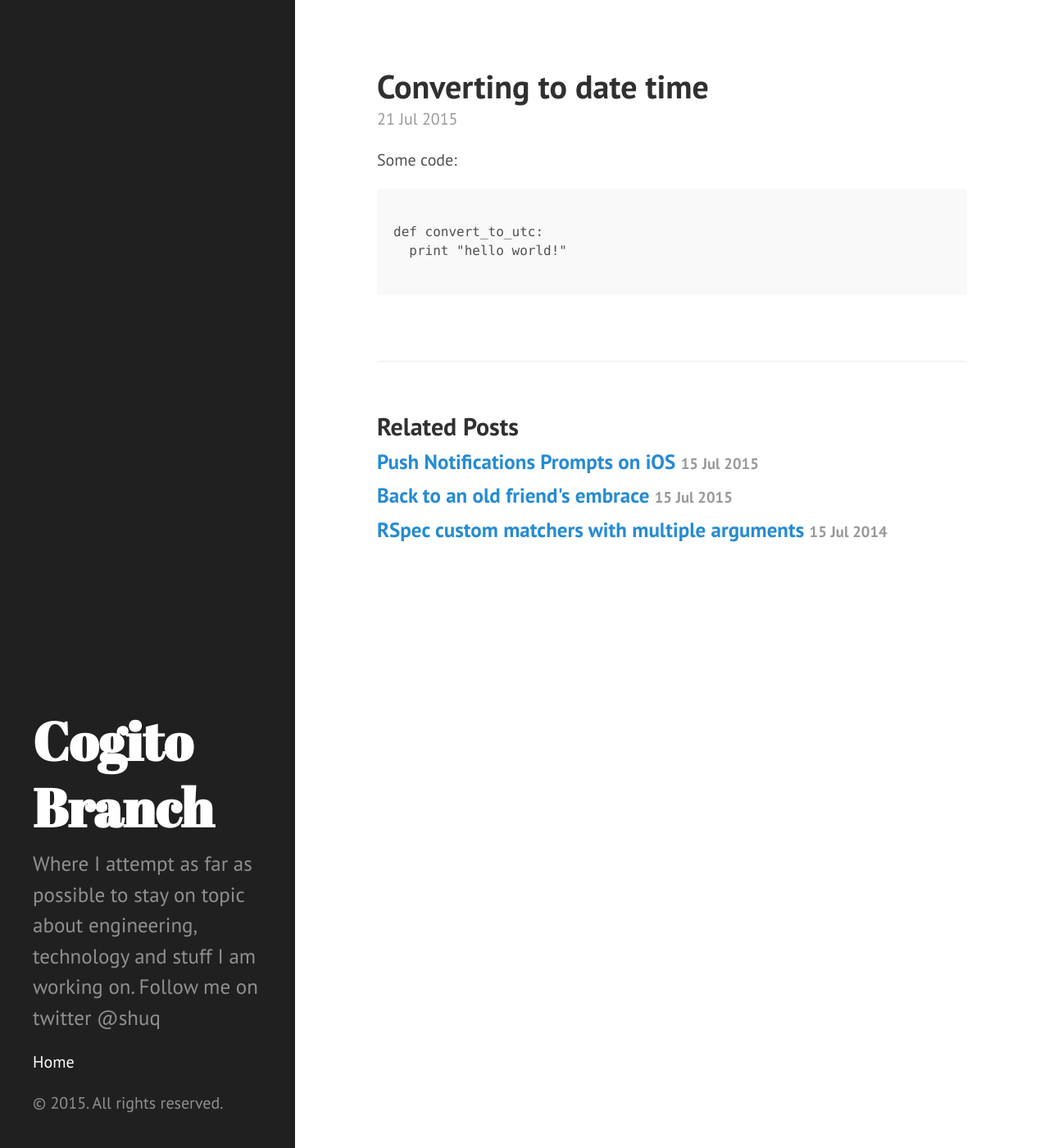
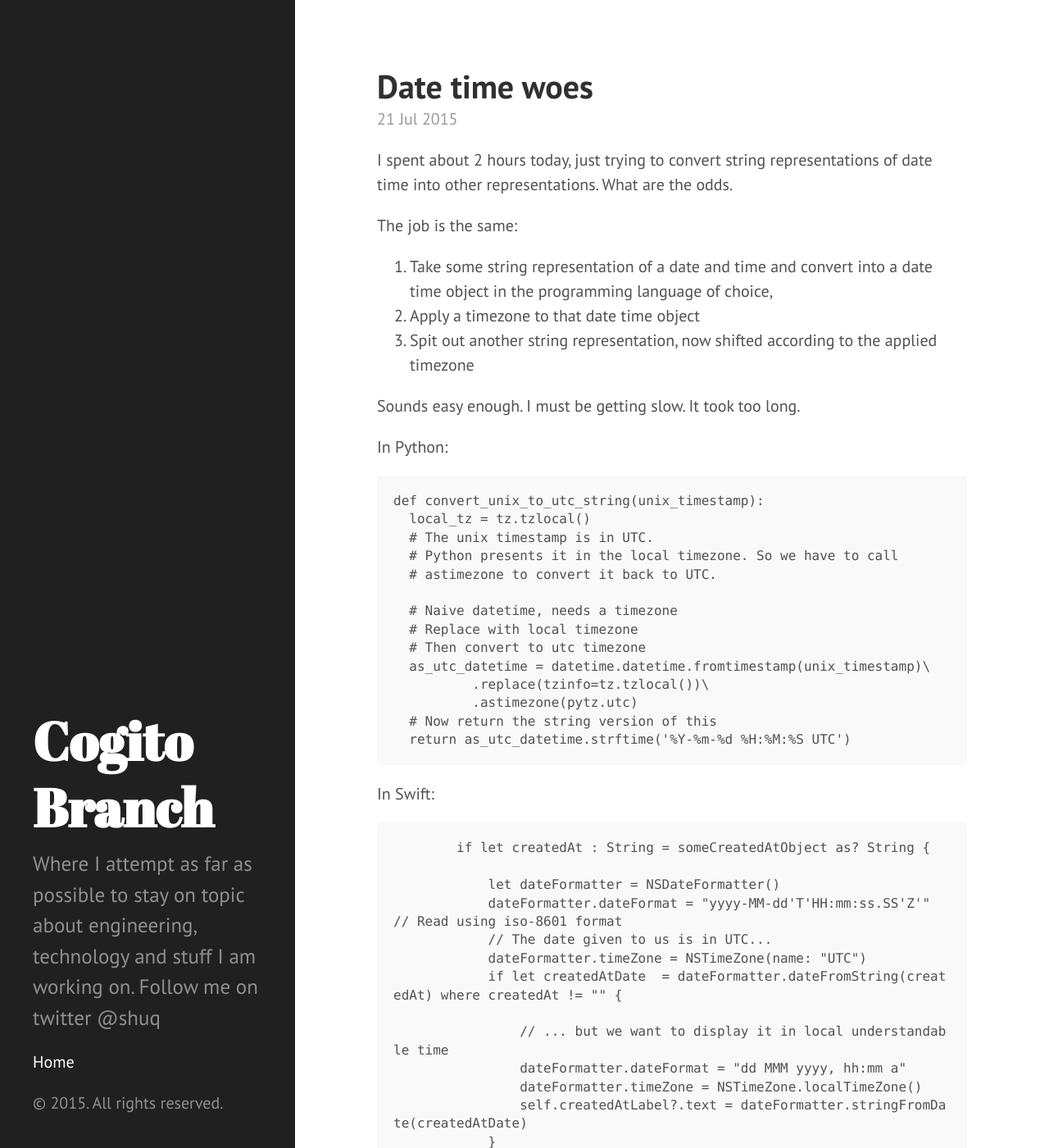
Before and after one commit to quekshuy/oldquekshuy.github.io, a Jekyll site: the page built from _posts/2015-07-21-converting-to-date-time.markdown, in a window 1280 px wide and 1400 px high. Shown: the whole window at 82% size. Built offline with Jekyll 4.4.1, drawn with Linux system fonts in a browser that asks for light colours; Markdown is read by kramdown in place of the engine named in the settings; some of the changed text lies outside the part shown.

Commit message:
Post update: Converting to date time

````diff
--- a/_posts/2015-07-21-converting-to-date-time.markdown
+++ b/_posts/2015-07-21-converting-to-date-time.markdown
@@ -1,13 +1,54 @@
 ---
 published: true
-title: Converting to date time
+title: Date time woes
 layout: post
 ---
-Some code:
+I spent about 2 hours today, just trying to convert string representations of date time into other representations. What are the odds.
+
+The job is the same:
+
+1. Take some string representation of a date and time and convert into a date time object in the programming language of choice,
+2. Apply a timezone to that date time object
+3. Spit out another string representation, now shifted according to the applied timezone
+
+Sounds easy enough. I must be getting slow. It took too long.
+
+In Python:
+
+```
+def convert_unix_to_utc_string(unix_timestamp):
+  local_tz = tz.tzlocal()
+  # The unix timestamp is in UTC.
+  # Python presents it in the local timezone. So we have to call
+  # astimezone to convert it back to UTC.
+
+  # Naive datetime, needs a timezone
+  # Replace with local timezone
+  # Then convert to utc timezone
+  as_utc_datetime = datetime.datetime.fromtimestamp(unix_timestamp)\
+          .replace(tzinfo=tz.tzlocal())\
+          .astimezone(pytz.utc)
+  # Now return the string version of this
+  return as_utc_datetime.strftime('%Y-%m-%d %H:%M:%S UTC')
+```
+
+In Swift:
+
+```
+        if let createdAt : String = someCreatedAtObject as? String {
+
+            let dateFormatter = NSDateFormatter()
+            dateFormatter.dateFormat = "yyyy-MM-dd'T'HH:mm:ss.SS'Z'" // Read using iso-8601 format
+            // The date given to us is in UTC...
+            dateFormatter.timeZone = NSTimeZone(name: "UTC")
+            if let createdAtDate  = dateFormatter.dateFromString(createdAt) where createdAt != "" {
+
+                // ... but we want to display it in local understandable time
+                dateFormatter.dateFormat = "dd MMM yyyy, hh:mm a"
+                dateFormatter.timeZone = NSTimeZone.localTimeZone()
+                self.createdAtLabel?.text = dateFormatter.stringFromDate(createdAtDate)
+            }
 
 ```
 
-def convert_to_utc:
-  print "hello world!"
-
-```
+But it was pretty illuminating. It is always going to be hard to remember what you are doing if you're only doing it once per project. And since there are non-standard ways to do these conversions.
````
